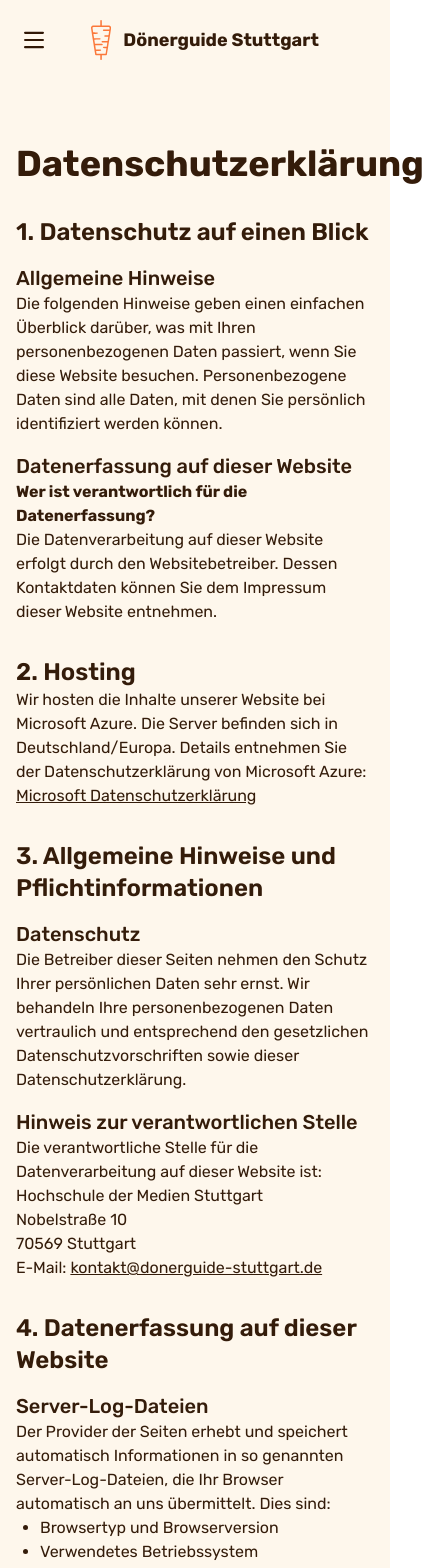
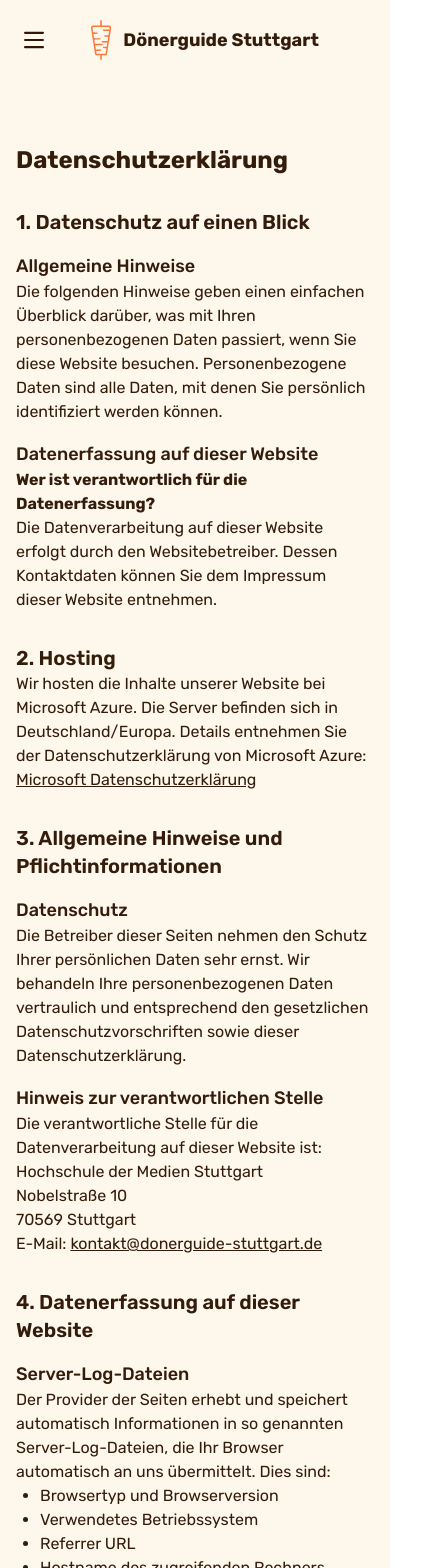
Before and after one commit to DonerGuideStuttgart/DonerGuide, a Next.js app in the folder frontend/: page /datenschutz in a window 390 px wide. Shown: the top 1568 px of the page, 424 px wide, since content can reach past the window. Built offline with nearby package versions, Linux system fonts and the light colour scheme.

Commit message:
fix: font sizes mobile

```diff
--- a/frontend/src/app/datenschutz/page.tsx
+++ b/frontend/src/app/datenschutz/page.tsx
@@ -9,15 +9,19 @@ export const metadata: Metadata = {
 export default function Datenschutz() {
 	return (
 		<main className="container py-12">
-			<h1 className="mb-8 text-4xl font-bold">Datenschutzerklärung</h1>
+			<h1 className="mb-8 text-2xl md:text-4xl text-wrap font-bold">
+				Datenschutzerklärung
+			</h1>
 
 			<section className="space-y-8 md:w-2/3">
 				<div>
-					<h2 className="text-2xl font-semibold">
+					<h2 className="text-xl md:text-2xl font-semibold">
 						1. Datenschutz auf einen Blick
 					</h2>
 
-					<h3 className="mt-4 text-xl font-medium">Allgemeine Hinweise</h3>
+					<h3 className="mt-4 text-lg md:text-xl font-medium">
+						Allgemeine Hinweise
+					</h3>
 					<p>
 						Die folgenden Hinweise geben einen einfachen Überblick darüber, was
 						mit Ihren personenbezogenen Daten passiert, wenn Sie diese Website
@@ -25,7 +29,7 @@ export default function Datenschutz() {
 						persönlich identifiziert werden können.
 					</p>
 
-					<h3 className="mt-4 text-xl font-medium">
+					<h3 className="mt-4 text-lg md:text-xl font-medium">
 						Datenerfassung auf dieser Website
 					</h3>
 					<p>
@@ -38,7 +42,7 @@ export default function Datenschutz() {
 				</div>
 
 				<div>
-					<h2 className="text-2xl font-semibold">2. Hosting</h2>
+					<h2 className="text-xl md:text-2xl font-semibold">2. Hosting</h2>
 					<p>
 						Wir hosten die Inhalte unserer Website bei Microsoft Azure. Die
 						Server befinden sich in Deutschland/Europa. Details entnehmen Sie
@@ -55,11 +59,11 @@ export default function Datenschutz() {
 				</div>
 
 				<div>
-					<h2 className="text-2xl font-semibold">
+					<h2 className="text-xl md:text-2xl font-semibold">
 						3. Allgemeine Hinweise und Pflichtinformationen
 					</h2>
 
-					<h3 className="mt-4 text-xl font-medium">Datenschutz</h3>
+					<h3 className="mt-4 text-lg md:text-xl font-medium">Datenschutz</h3>
 					<p>
 						Die Betreiber dieser Seiten nehmen den Schutz Ihrer persönlichen
 						Daten sehr ernst. Wir behandeln Ihre personenbezogenen Daten
@@ -67,7 +71,7 @@ export default function Datenschutz() {
 						Datenschutzvorschriften sowie dieser Datenschutzerklärung.
 					</p>
 
-					<h3 className="mt-4 text-xl font-medium">
+					<h3 className="mt-4 text-lg md:text-xl font-medium">
 						Hinweis zur verantwortlichen Stelle
 					</h3>
 					<p>
@@ -92,11 +96,13 @@ export default function Datenschutz() {
 				</div>
 
 				<div>
-					<h2 className="text-2xl font-semibold">
+					<h2 className="text-xl md:text-2xl font-semibold">
 						4. Datenerfassung auf dieser Website
 					</h2>
 
-					<h3 className="mt-4 text-xl font-medium">Server-Log-Dateien</h3>
+					<h3 className="mt-4 text-lg md:text-xl font-medium">
+						Server-Log-Dateien
+					</h3>
 					<p>
 						Der Provider der Seiten erhebt und speichert automatisch
 						Informationen in so genannten Server-Log-Dateien, die Ihr Browser
@@ -115,7 +121,7 @@ export default function Datenschutz() {
 						nicht vorgenommen.
 					</p>
 
-					<h3 className="mt-4 text-xl font-medium">Cookies</h3>
+					<h3 className="mt-4 text-lg md:text-xl font-medium">Cookies</h3>
 					<p>
 						Unsere Website verwendet derzeit keine Cookies für Tracking-Zwecke.
 						Sollten wir in Zukunft Cookies einsetzen, werden wir Sie darüber
@@ -124,7 +130,7 @@ export default function Datenschutz() {
 				</div>
 
 				<div>
-					<h2 className="text-2xl font-semibold">5. Ihre Rechte</h2>
+					<h2 className="text-xl md:text-2xl font-semibold">5. Ihre Rechte</h2>
 					<p>Sie haben jederzeit das Recht:</p>
 					<ul className="list-disc pl-6">
 						<li>
@@ -140,7 +146,9 @@ export default function Datenschutz() {
 				</div>
 
 				<div>
-					<h2 className="text-2xl font-semibold">6. Externe Links</h2>
+					<h2 className="text-xl md:text-2xl font-semibold">
+						6. Externe Links
+					</h2>
 					<p>
 						Unsere Website enthält Links zu externen Websites (z.B. Google Maps
 						für Standortinformationen). Für die Datenschutzpraktiken dieser
--- a/frontend/src/app/impressum/page.tsx
+++ b/frontend/src/app/impressum/page.tsx
@@ -9,11 +9,15 @@ export const metadata: Metadata = {
 export default function Imprint() {
 	return (
 		<main className="container py-12">
-			<h1 className="mb-8 text-4xl font-bold">Impressum</h1>
+			<h1 className="mb-8 text-2xl md:text-4xl text-wrap font-bold">
+				Impressum
+			</h1>
 
 			<section className="space-y-8 md:w-2/3">
 				<div>
-					<h2 className="text-2xl font-semibold">Angaben gemäß § 5 TMG</h2>
+					<h2 className="text-xl md:text-2xl font-semibold">
+						Angaben gemäß § 5 TMG
+					</h2>
 					<p>
 						Hochschule der Medien Stuttgart
 						<br />
@@ -24,7 +28,7 @@ export default function Imprint() {
 				</div>
 
 				<div>
-					<h2 className="text-2xl font-semibold">Kontakt</h2>
+					<h2 className="text-xl md:text-2xl font-semibold">Kontakt</h2>
 					<p>
 						E-Mail:{' '}
 						<a
@@ -37,7 +41,7 @@ export default function Imprint() {
 				</div>
 
 				<div>
-					<h2 className="text-2xl font-semibold">
+					<h2 className="text-xl md:text-2xl font-semibold">
 						Verantwortlich für den Inhalt nach § 55 Abs. 2 RStV
 					</h2>
 					<p>
@@ -50,9 +54,13 @@ export default function Imprint() {
 				</div>
 
 				<div>
-					<h2 className="text-2xl font-semibold">Haftungsausschluss</h2>
+					<h2 className="text-xl md:text-2xl font-semibold">
+						Haftungsausschluss
+					</h2>
 
-					<h3 className="mt-4 text-xl font-medium">Haftung für Inhalte</h3>
+					<h3 className="mt-4 text-lg md:text-xl font-medium">
+						Haftung für Inhalte
+					</h3>
 					<p>
 						Die Inhalte unserer Seiten wurden mit größter Sorgfalt erstellt. Für
 						die Richtigkeit, Vollständigkeit und Aktualität der Inhalte können
@@ -64,7 +72,9 @@ export default function Imprint() {
 						zu forschen, die auf eine rechtswidrige Tätigkeit hinweisen.
 					</p>
 
-					<h3 className="mt-4 text-xl font-medium">Haftung für Links</h3>
+					<h3 className="mt-4 text-lg md:text-xl font-medium">
+						Haftung für Links
+					</h3>
 					<p>
 						Unser Angebot enthält Links zu externen Webseiten Dritter, auf deren
 						Inhalte wir keinen Einfluss haben. Deshalb können wir für diese
@@ -75,7 +85,7 @@ export default function Imprint() {
 				</div>
 
 				<div>
-					<h2 className="text-2xl font-semibold">Urheberrecht</h2>
+					<h2 className="text-xl md:text-2xl font-semibold">Urheberrecht</h2>
 					<p>
 						Die durch die Seitenbetreiber erstellten Inhalte und Werke auf
 						diesen Seiten unterliegen dem deutschen Urheberrecht. Die
@@ -86,7 +96,9 @@ export default function Imprint() {
 				</div>
 
 				<div>
-					<h2 className="text-2xl font-semibold">Streitschlichtung</h2>
+					<h2 className="text-xl md:text-2xl font-semibold">
+						Streitschlichtung
+					</h2>
 					<p>
 						Die Europäische Kommission stellt eine Plattform zur
 						Online-Streitbeilegung (OS) bereit:{' '}
--- a/frontend/src/app/kontakt/page.tsx
+++ b/frontend/src/app/kontakt/page.tsx
@@ -9,17 +9,17 @@ export const metadata: Metadata = {
 export default function Contact() {
 	return (
 		<main className="container py-12">
-			<h1 className="mb-8 text-4xl font-bold">Kontakt</h1>
+			<h1 className="mb-8 text-2xl md:text-4xl text-wrap font-bold">Kontakt</h1>
 
 			<section className="md:w-2/3">
-				<p className="mb-6 text-lg">
+				<p className="mb-6 text-base md:text-lg">
 					Du hast Fragen, Feedback oder möchtest mit uns zusammenarbeiten? Wir
 					freuen uns von dir zu hören!
 				</p>
 
 				<div className="card bg-white border border-primary mb-8">
 					<div className="card-body">
-						<h2 className="card-title text-xl">E-Mail</h2>
+						<h2 className="card-title text-lg md:text-xl">E-Mail</h2>
 						<p>
 							Für allgemeine Anfragen erreichst du uns unter:
 							<br />
@@ -35,7 +35,7 @@ export default function Contact() {
 
 				<div className="card bg-white border border-primary mb-8">
 					<div className="card-body">
-						<h2 className="card-title text-xl">Kooperationen</h2>
+						<h2 className="card-title text-lg md:text-xl">Kooperationen</h2>
 						<p>
 							Du betreibst einen Döner-Imbiss in Stuttgart und möchtest
 							aufgenommen werden? Oder du hast eine Idee für eine
@@ -46,7 +46,7 @@ export default function Contact() {
 
 				<div className="card bg-white border border-primary mb-8">
 					<div className="card-body">
-						<h2 className="card-title text-xl">Fehler melden</h2>
+						<h2 className="card-title text-lg md:text-xl">Fehler melden</h2>
 						<p>
 							Dir ist ein Fehler aufgefallen oder Informationen zu einem Imbiss
 							sind nicht korrekt? Lass es uns wissen, damit wir es verbessern
@@ -57,7 +57,7 @@ export default function Contact() {
 
 				<div className="card bg-white border border-primary mb-8">
 					<div className="card-body">
-						<h2 className="card-title text-xl">Feedback</h2>
+						<h2 className="card-title text-lg md:text-xl">Feedback</h2>
 						<p>
 							Wir sind immer offen für Verbesserungsvorschläge und neue Ideen.
 							Teile uns mit, was du dir von DönerGuide wünschst!
--- a/frontend/src/app/ueberuns/page.tsx
+++ b/frontend/src/app/ueberuns/page.tsx
@@ -11,7 +11,9 @@ export const metadata: Metadata = {
 export default function Ueberuns() {
 	return (
 		<main className="container py-4">
-			<h1 className="text-4xl font-bold mb-8">Über uns</h1>
+			<h1 className="text-2xl md:text-4xl text-wrap font-bold mb-8">
+				Über uns
+			</h1>
 
 			<section className="space-y-8 md:w-2/3">
 				{/* Hero Section */}
@@ -30,7 +32,9 @@ export default function Ueberuns() {
 
 				{/* Mission */}
 				<div>
-					<h2 className="text-2xl font-semibold mb-2">🎯 Unsere Mission</h2>
+					<h2 className="text-xl md:text-2xl font-semibold mb-2">
+						🎯 Unsere Mission
+					</h2>
 					<p>
 						Wir wollten mehr wissen: Wie ist das{' '}
 						<strong>Fleisch-Salat-Verhältnis</strong>? Wie großzügig ist die{' '}
@@ -42,7 +46,7 @@ export default function Ueberuns() {
 
 				{/* How it works */}
 				<div>
-					<h2 className="flex items-center gap-2 text-2xl font-semibold">
+					<h2 className="flex items-center gap-2 text-xl md:text-2xl font-semibold">
 						⚙️ Wie funktioniert DönerGuide?
 					</h2>
 
@@ -96,7 +100,7 @@ export default function Ueberuns() {
 
 				{/* What we analyze */}
 				<div>
-					<h2 className="text-2xl font-semibold mb-4">
+					<h2 className="text-xl md:text-2xl font-semibold mb-4">
 						🔍 Was wir analysieren
 					</h2>
 					<div className="flex flex-wrap gap-3">
@@ -120,7 +124,9 @@ export default function Ueberuns() {
 
 				{/* Team */}
 				<div>
-					<h2 className="text-2xl font-semibold mb-4">👥 Das Team</h2>
+					<h2 className="text-xl md:text-2xl font-semibold mb-4">
+						👥 Das Team
+					</h2>
 					<p>
 						Wir sind 7 Computer Science and Media Studenten aus Stuttgart, die
 						ihre Leidenschaft für gutes Essen mit ihrem technischen Know-how
@@ -144,7 +150,7 @@ export default function Ueberuns() {
 
 				{/* CTA */}
 				<div className="flex flex-col items-center rounded-xl bg-base-200 p-8 text-center gap-2">
-					<h2 className="text-2xl font-semibold">
+					<h2 className="text-xl md:text-2xl font-semibold">
 						🚀 Bereit für den besten Döner?
 					</h2>
 					<p className="mb-2">
```
